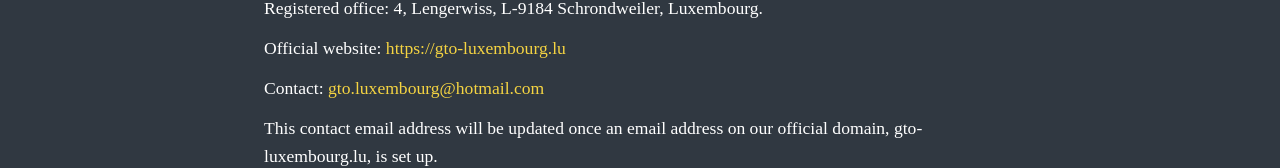
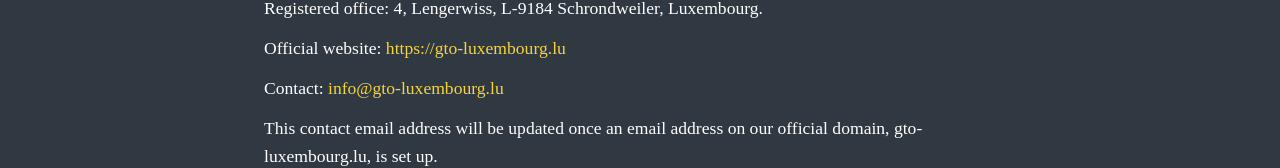
Before and after one commit to kinglouie-fm/gto_website, a Vue app: page /legal-notice in a window 1280 px wide. Shown: the part 292-460 px from the top of the page. Built offline with nearby package versions, Linux system fonts and the light colour scheme; a web font is replaced by a local one.

Commit message:
adapted email

```diff
--- a/src/data/seo.js
+++ b/src/data/seo.js
@@ -5,7 +5,7 @@ export const site = {
     name: 'GTO Luxembourg',
     legalName: 'GTO Luxembourg',
     url: 'https://gto-luxembourg.lu',
-    email: 'gto.luxembourg@hotmail.com',
+    email: 'info@gto-luxembourg.lu',
     logo: '/images/gto_logo.png',
     image: '/images/other/scs7_people.webp',
     sameAs: [
--- a/src/views/LegalNoticeView.vue
+++ b/src/views/LegalNoticeView.vue
@@ -17,7 +17,7 @@
                     Official website: <a href="https://gto-luxembourg.lu">https://gto-luxembourg.lu</a>
                 </p>
                 <p class="content-text">
-                    Contact: <a href="mailto:gto.luxembourg@hotmail.com">gto.luxembourg@hotmail.com</a>
+                    Contact: <a href="mailto:info@gto-luxembourg.lu">info@gto-luxembourg.lu</a>
                 </p>
                 <p class="content-text">
                     This contact email address will be updated once an email address on our official domain,
@@ -26,7 +26,8 @@
 
                 <h2 class="h-white-small">About the association</h2>
                 <p class="content-text">
-                    Founded in 2017, GTO Luxembourg is a non-profit organization built on friendship and a shared passion
+                    Founded in 2017, GTO Luxembourg is a non-profit organization built on friendship and a shared
+                    passion
                     for cars. Since then, we have grown into a team of 9 members.
                 </p>
                 <p class="content-text">
--- a/src/views/PrivacyView.vue
+++ b/src/views/PrivacyView.vue
@@ -19,7 +19,7 @@
                     4, Lengerwiss, L-9184 Schrondweiler, Luxembourg. We do not share your personal data with
                     unauthorized third parties;
                     it remains essential for providing and improving the Service. For questions, contact us at
-                    <a href="mailto:gto.luxembourg@hotmail.com">gto.luxembourg@hotmail.com</a>.
+                    <a href="mailto:info@gto-luxembourg.lu">info@gto-luxembourg.lu</a>.
                 </p>
 
                 <h4 class="h-white-small">3. Data We Collect</h4>
@@ -78,7 +78,7 @@
                     You have the right to access, rectify, or delete your personal data. To exercise these rights, email
                     us
                     at
-                    <a href="mailto:gto.luxembourg@hotmail.com">gto.luxembourg@hotmail.com</a>.
+                    <a href="mailto:info@gto-luxembourg.lu">info@gto-luxembourg.lu</a>.
                 </p>
 
                 <h4 class="h-white-small">8. Cookies & Tracking</h4>
--- a/src/views/TermsAndConditions.vue
+++ b/src/views/TermsAndConditions.vue
@@ -108,7 +108,7 @@
                 <h4 class="h-white-small">15. Contact Information</h4>
                 <p class="content-text">
                     For questions about these Terms, please contact us at
-                    <a href="mailto:gto.luxembourg@hotmail.com">gto.luxembourg@hotmail.com</a>.
+                    <a href="mailto:info@gto-luxembourg.lu">info@gto-luxembourg.lu</a>.
                 </p>
             </div>
         </section>
```
Also changed, not shown: .agents/product-marketing.md, public/llms.txt, 1 other file (tests, documents, lock files or other folders).
